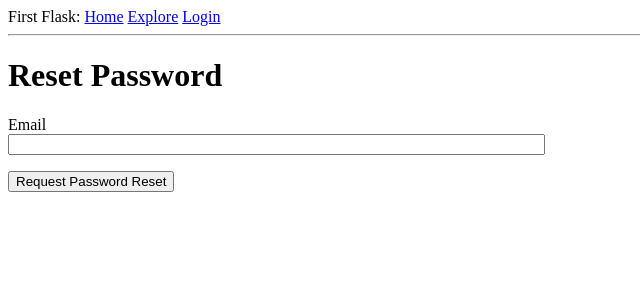
After one commit to acuba001/first_flask_project, a Flask app: page /reset_password_request in a window 1280 px wide. The commit adds this page. Shown: the top 300 px of the page, without its empty margins (0-640 px from the left). Run offline with Flask 2, Linux system fonts and the light colour scheme.

Commit message:
Implemented rest password functionality which involved creating separate mailing module for user use cases which uses jwt for password reset requests.

```diff
--- a/app/__init__.py
+++ b/app/__init__.py
@@ -3,6 +3,7 @@ from config import Config
 from flask_sqlalchemy import SQLAlchemy
 from flask_migrate import Migrate
 from flask_login import LoginManager
+from flask_mail import Mail
 
 app = Flask(__name__)
 app.config.from_object(obj=Config)
@@ -10,6 +11,7 @@ db = SQLAlchemy(app=app)
 migrate = Migrate(app=app, db=db)
 login = LoginManager(app=app)
 login.login_view = 'login'
+mail = Mail(app=app)
 
 from app import routes, models, errors
 import logging
--- a/app/forms.py
+++ b/app/forms.py
@@ -52,3 +52,15 @@ class PostForm(FlaskForm):
         ]
         )
     submit = SubmitField('Submit')
+
+class ResetPasswordRequestForm(FlaskForm):
+    email = StringField('Email', validators=[DataRequired(), Email()])
+    submit = SubmitField('Request Password Reset')
+
+class ResetPasswordForm(FlaskForm):
+    password = PasswordField('Password', validators=[DataRequired()])
+    password2 = PasswordField(
+        'Repeat Password',
+        validators=[DataRequired(), EqualTo('password')]
+    )
+    submit = SubmitField('Change Password')
--- a/app/routes.py
+++ b/app/routes.py
@@ -1,10 +1,11 @@
 from flask import render_template, flash, redirect, url_for, request
 from app import app, db
-from app.forms import LoginForm, RegistrationForm, EditProfileForm, PostForm
+from app.forms import LoginForm, RegistrationForm, EditProfileForm, PostForm, ResetPasswordRequestForm, ResetPasswordForm
 from flask_login import current_user, login_user, logout_user, login_required
 from app.models import User, Post
 from werkzeug.urls import url_parse
 from datetime import datetime
+from app.email import send_password_reset_email
 
 @app.before_request
 def before_request():
@@ -192,3 +193,35 @@ def explore():
         prev_url=prev_url,
         next_url=next_url
         )
+
+@app.route('/reset_password_request', methods=['GET', 'POST'])
+def reset_password_request():
+    if current_user.is_authenticated:
+        return redirect(url_for('index'))
+    form = ResetPasswordRequestForm()
+    if form.validate_on_submit():
+        user = User.query.filter_by(email=form.email.data).first()
+        if user:
+            send_password_reset_email(user)
+        flash('Check your email for instructions to reset your password.')
+        return redirect(url_for('login'))
+    return render_template(
+        'reset_password_request.html',
+        title='Reset Password',
+        form=form
+        )
+
+@app.route('/reset_password/<token>', methods=['GET', 'POST'])
+def reset_password(token):
+    if current_user.is_authenticated:
+        return redirect(url_for('index'))
+    user = User.verify_reset_password_token(token)
+    if not user:
+        return redirect(url_for('index'))
+    form = ResetPasswordForm()
+    if form.validate_on_submit():
+        user.set_password(form.password.data)
+        db.session.commit()
+        flash('Your pasword has been reset.')
+        return redirect(url_for('login'))
+    return render_template('reset_password.html', form=form)
--- a/app/templates/login.html
+++ b/app/templates/login.html
@@ -22,4 +22,5 @@
         <p>{{ form.submit() }}</p>
     </form>
     <p>New User? <a href="{{ url_for('register') }}">Click here to register!</a></p>
+    <p>Forgot password? <a href="{{ url_for('reset_password_request') }}">Click here!</a></p>
 {% endblock %}
--- /dev/null
+++ b/app/templates/reset_password_request.html
@@ -0,0 +1,18 @@
+{% extends "base.html" %}
+
+{% block content %}
+
+    <h1>Reset Password</h1>
+    <form action="" method="POST">
+        {{ form.hidden_tag() }}
+        <p>
+            {{ form.email.label }}<br>
+            {{ form.email(size=64) }}<br>
+            {% for error in form.errors %}
+            <span style="color: red;">[{{ error }}]</span>
+            {% endfor %}
+        </p>
+        <p>{{ form.submit() }}</p>
+    </form>
+
+{% endblock %}
--- a/config.py
+++ b/config.py
@@ -12,7 +12,7 @@ class Config(object):
 
     MAIL_SERVER = os.environ.get('MAIL_SERVER')
     MAIL_PORT = int(os.environ.get('MAIL_PORT') or 25)
-    MAIL_USE_TLS = os.environ.get('MAIL_USE_TLS') is not None
+    MAIL_USE_TLS = (os.environ.get('MAIL_USE_TLS') is not None) and (os.environ.get('MAIL_USE_TLS') is not '')
     MAIL_USERNAME = os.environ.get('MAIL_USERNAME')
     MAIL_PASSWORD = os.environ.get('MAIL_PASSWORD')
     ADMINS = [os.environ.get('MY_ADMIN_EMAIL')]
```
Also changed, not shown: app/email.py (added, +24 -0 lines), app/models.py (+22 -1 lines), app/templates/email/reset_password.html (added, +9 -0 lines), app/templates/email/reset_password.txt (added, +11 -0 lines), app/templates/reset_password.html (added, +23 -0 lines), app.db.
